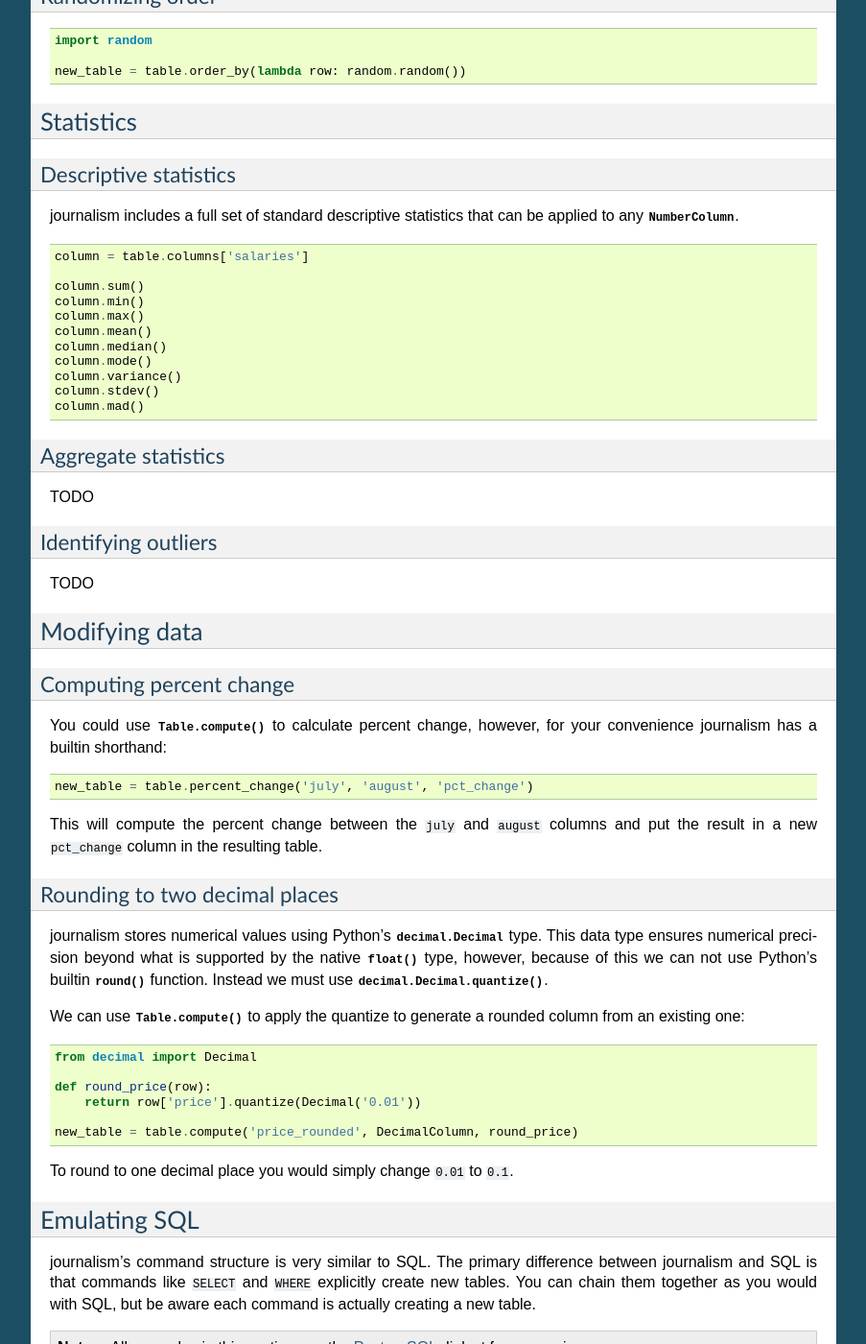
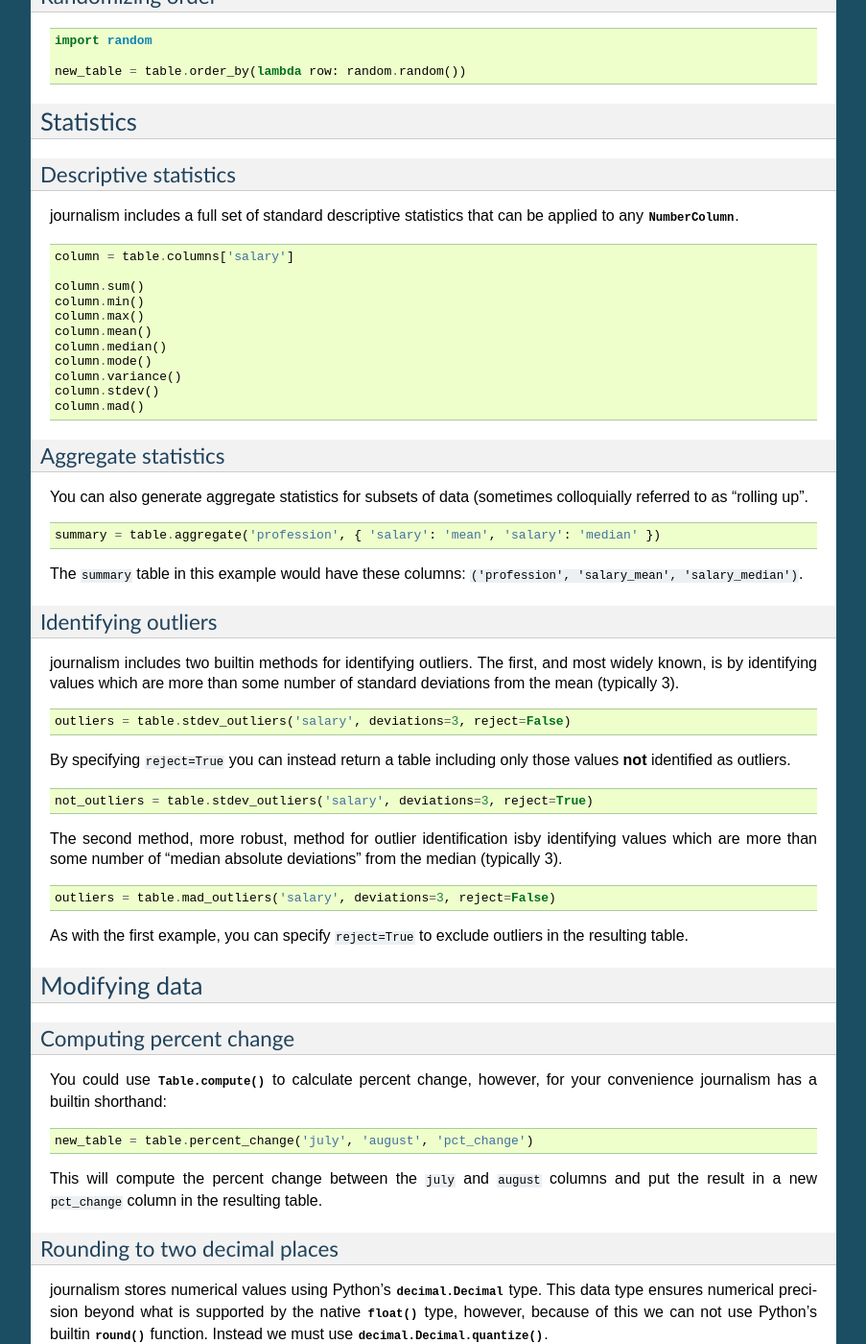
Before and after one commit to wireservice/agate, a Sphinx documentation site: the page built from docs/cookbook.rst, in a window 1280 px wide and 1400 px high, scrolled down 2646 px. Shown: the whole window at 96% size, without its empty margins (198-1101 px from the left). Built offline with Sphinx 7.4.7, drawn with Linux system fonts in a browser that asks for light colours.

Commit message:
Cookbook: statistics. Closes #82.

```diff
--- a/docs/cookbook.rst
+++ b/docs/cookbook.rst
@@ -183,7 +183,7 @@
 
 .. code-block:: python
 
-    column = table.columns['salaries']
+    column = table.columns['salary']
 
     column.sum()
     column.min()
@@ -198,12 +198,36 @@
 Aggregate statistics
 --------------------
 
-TODO
+You can also generate aggregate statistics for subsets of data (sometimes colloquially referred to as "rolling up".
+
+.. code-block:: python
+
+    summary = table.aggregate('profession', { 'salary': 'mean', 'salary': 'median' })
+
+The :code:`summary` table in this example would have these columns: :code:`('profession', 'salary_mean', 'salary_median')`.
 
 Identifying outliers
 --------------------
 
-TODO
+journalism includes two builtin methods for identifying outliers. The first, and most widely known, is by identifying values which are more than some number of standard deviations from the mean (typically 3).
+
+.. code-block:: python
+
+    outliers = table.stdev_outliers('salary', deviations=3, reject=False)
+
+By specifying :code:`reject=True` you can instead return a table including only those values **not** identified as outliers.
+
+.. code-block:: python
+
+    not_outliers = table.stdev_outliers('salary', deviations=3, reject=True)
+
+The second method, more robust, method for outlier identification isby identifying values which are more than some number of "median absolute deviations" from the median (typically 3).
+
+.. code-block:: python
+
+    outliers = table.mad_outliers('salary', deviations=3, reject=False)
+
+As with the first example, you can specify :code:`reject=True` to exclude outliers in the resulting table.
 
 Modifying data
 ==============
```
Also changed, not shown: 1 other file.
